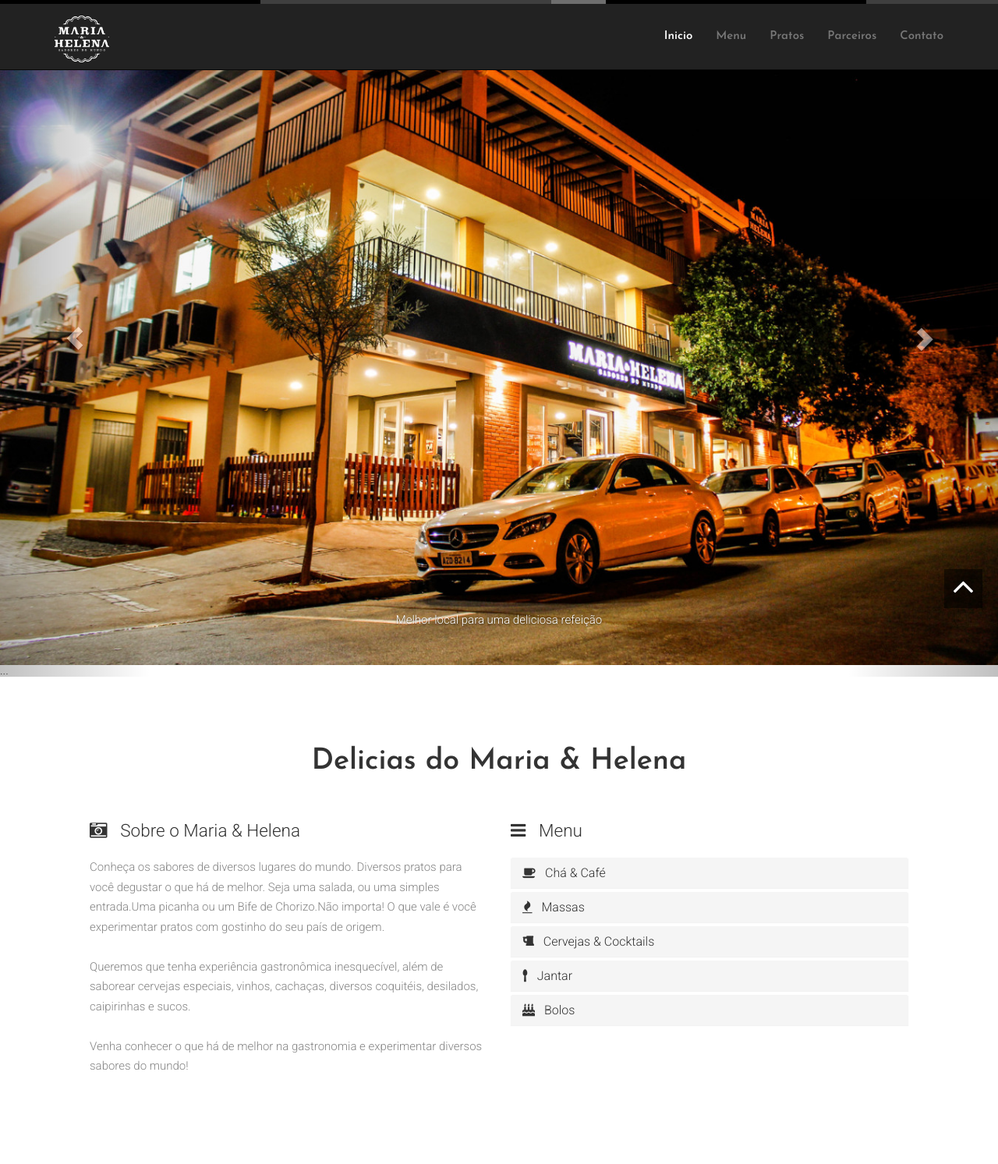
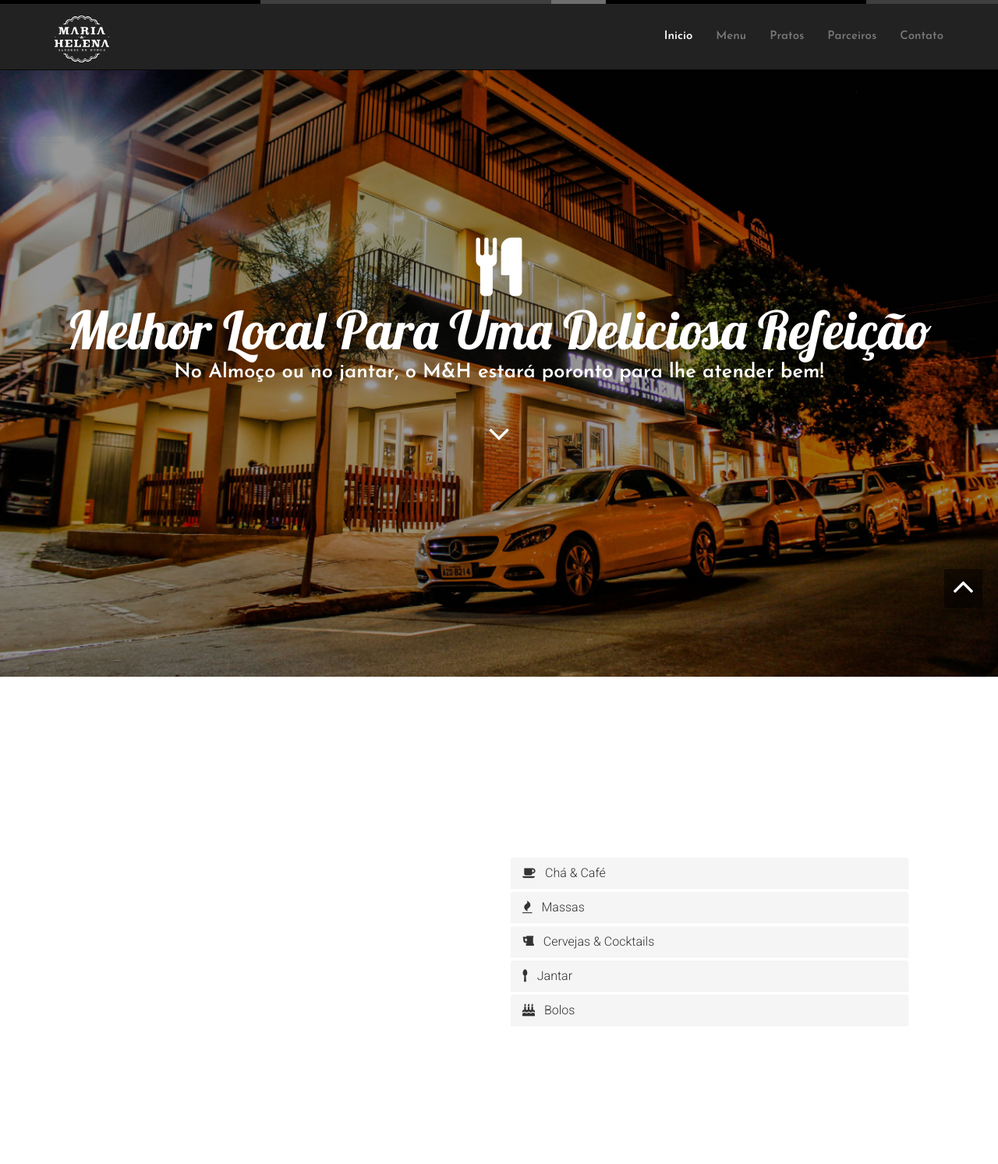
Before and after one commit to caionitro/caionitro.github.io, a PHP site: page / in a window 1280 px wide. Shown: the top 1493 px of the page at 78% size. Run offline with PHP 8.4, Linux system fonts and the light colour scheme; grey boxes labelled with a size stand in for pictures from a placeholder-image service; some libraries are stand-ins or nearby versions.

Commit message:
voltei a versao anterior porque deu problerma no slider

```diff
--- a/assets/style.css
+++ b/assets/style.css
@@ -1,4 +1,4 @@
-body {	color:#333;	font:300 15px/15px Roboto,Arial,Helvetica;background:url(../images/bg1_mh.jpg) right no-repeat fixed #fff; -webkit-font-smoothing:antialiased;}
+body {	color:white;	font:300 15px/15px Roboto,Arial,Helvetica;background:url(../images/bg1_mh.jpg) right no-repeat fixed #fff; -webkit-font-smoothing:antialiased;}
 
 a{color:#00a9c6; text-decoration:none;}
 a:hover{color:#666;}
@@ -9,6 +9,25 @@ a:hover{color:#666;}
 -o-transition: all 0.3s ease-in-out;
 transition: all 0.3s ease-in-out;
 outline: none !important;
+}
+
+::-webkit-input-placeholder { /* WebKit browsers */
+    color:    black;
+}
+:-moz-placeholder { /* Mozilla Firefox 4 to 18 */
+   color:    black;
+   opacity:  1;
+}
+::-moz-placeholder { /* Mozilla Firefox 19+ */
+   color:    black;
+   opacity:  1;
+}
+:-ms-input-placeholder { /* Internet Explorer 10+ */
+   color:    black;
+}
+
+input, select, textarea{
+    color: black;
 }
 
 h1,h2,h3,h4{margin: 0;line-height: 1em;}
@@ -35,7 +54,7 @@ p{font-size:1em;line-height: 1.7em; margin-bottom: 1.7em;}
 
 #head,.carousel{margin-top: 0;}
 
-#home{padding-top: 6em;}
+#home{padding-top: 1em;}
 
 /*banner*/
 .banner{position: relative;}
--- a/index.html
+++ b/index.html
@@ -88,9 +88,8 @@
 
 
 
-<!-- <div id="home"> -->
-<!-- Slider Starts -->
-<!-- <div class="banner">
+<div id="home">
+<div class="banner">
           <img src="images/bg_mh.jpg" alt="banner" class="img-responsive">
           <div class="caption">
             <div class="caption-wrapper">
@@ -102,40 +101,8 @@
               </div>
             </div>
           </div>
-</div> -->
-<!-- Full Page Image Background Carousel Header -->
-<div id="carousel-example-generic" class="carousel slide" data-ride="carousel">
-  <!-- Indicators -->
-
-  <!-- Wrapper for slides -->
-  <div class="carousel-inner" role="listbox">
-    <div class="item active">
-      <img class="fill" src="./images/bg_mh.jpg" alt="...">
-      <div class="carousel-caption">
-        Melhor local para uma deliciosa refeição
-      </div>
-    </div>
-    <div class="item">
-      <img class="fill" src="http://placehold.it/1900x1080&text=Slide Two" alt="...">
-      <div class="carousel-caption">
-        No Almoço ou no jantar, o M&H estará poronto para lhe atender bem!
-      </div>
-    </div>
-    ...
-  </div>
-
-  <!-- Controls -->
-  <a class="left carousel-control" href="#carousel-example-generic" role="button" data-slide="prev">
-    <span class="glyphicon glyphicon-chevron-left" aria-hidden="true"></span>
-    <span class="sr-only">Anterior</span>
-  </a>
-  <a class="right carousel-control" href="#carousel-example-generic" role="button" data-slide="next">
-    <span class="glyphicon glyphicon-chevron-right" aria-hidden="true"></span>
-    <span class="sr-only">Próximo</span>
-  </a>
 </div>
-<!-- #Slider Ends -->
-<!-- </div> -->
+</div>
 
 
 
@@ -151,12 +118,12 @@
   <div class="row">
   <div class="col-sm-6 wowload fadeInLeft">
     <h4><i class="fa fa-camera-retro"></i> Sobre o Maria & Helena </h4>
-    <div class="boxSobre"><p>Conheça os sabores de diversos lugares do mundo. Diversos pratos para você degustar o que há de melhor.
-      Seja uma salada, ou uma simples entrada.Uma picanha ou um Bife de Chorizo.Não importa! O que vale é você experimentar pratos com gostinho do seu país de origem.</p></div>
+    <p>Conheça os sabores de diversos lugares do mundo. Diversos pratos para você degustar o que há de melhor.
+      Seja uma salada, ou uma simples entrada.Uma picanha ou um Bife de Chorizo.Não importa! O que vale é você experimentar pratos com gostinho do seu país de origem.</p>
 
-    <div class="boxSobre"><p>Queremos que tenha experiência gastronômica inesquecível, além de saborear cervejas especiais, vinhos, cachaças, diversos coquitéis, desilados, caipirinhas e sucos.</p></div>
+    <p>Queremos que tenha experiência gastronômica inesquecível, além de saborear cervejas especiais, vinhos, cachaças, diversos coquitéis, desilados, caipirinhas e sucos.</p>
 
-    <div class="boxSobre"><p>Venha conhecer o que há de melhor na gastronomia e experimentar diversos sabores do mundo!</p></div>
+    <p>Venha conhecer o que há de melhor na gastronomia e experimentar diversos sabores do mundo!</p>
 
 
 
@@ -376,8 +343,8 @@
 
 
 <!-- team -->
-<h3 class="text-center  wowload fadeInUp">Nossos Chefes</h3>
-<p class="text-center  wowload fadeInLeft">Nossos chefes fazem tudo ficar possível!</p>
+<h2 class="text-center  wowload fadeInUp">Nossos Chefes</h2>
+<p class="text-center  wowload fadeInLeft">Nossos chefes fazem o impossível virar possível!</p>
 <div class="row grid team  wowload fadeInUpBig">
 	<div class=" col-sm-3 col-xs-6">
 	<figure class="effect-chico">
```
Also changed, not shown: images/bg1_mh.jpg.
